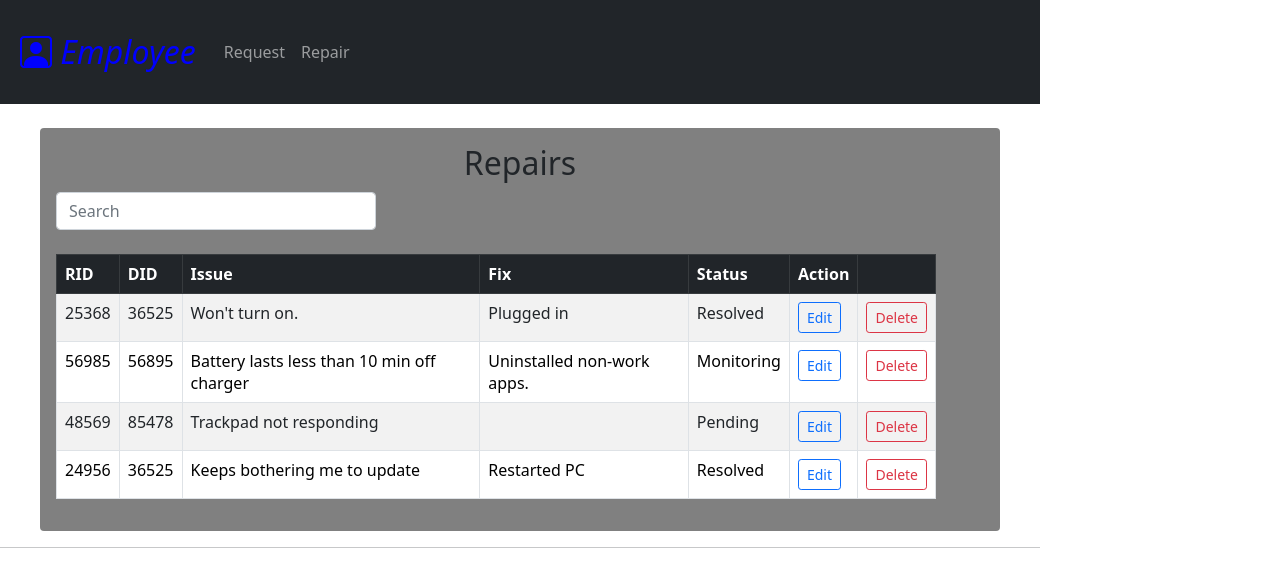
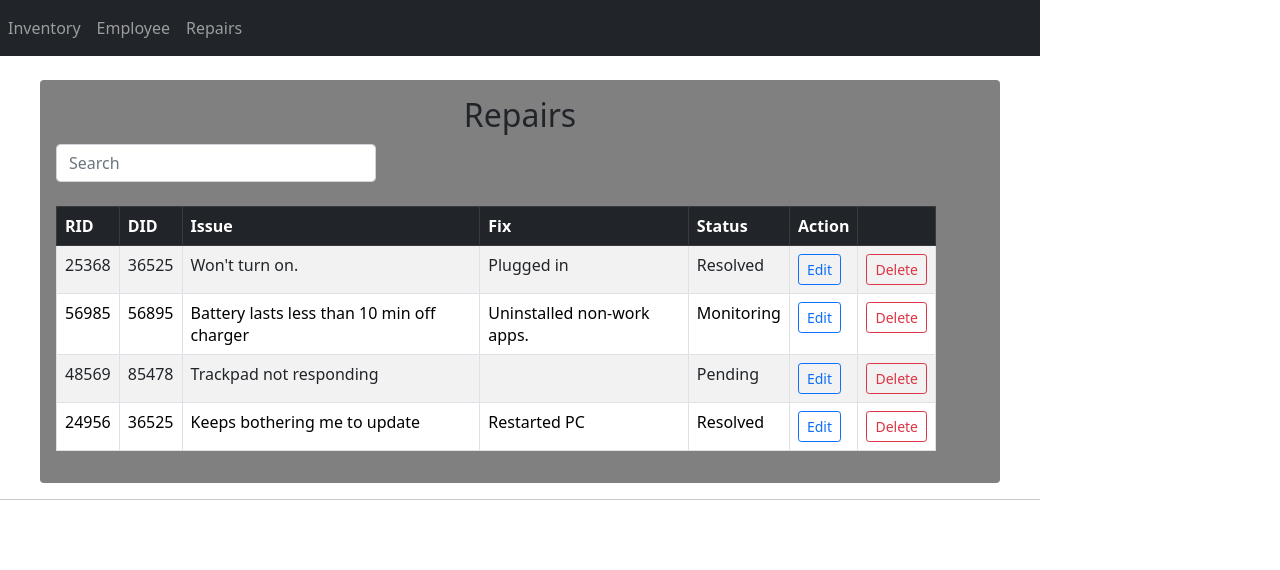
Before and after one commit to JobeFarkley/sdt-inventory-cfscqx, an Angular app: page /repair-search in a window 1280 px wide. Shown: the top 570 px of the page. Built offline with nearby package versions, Linux system fonts and the light colour scheme.

Commit message:
4 files modified

```diff
--- a/src/app/add-device/add-device.component.ts
+++ b/src/app/add-device/add-device.component.ts
@@ -24,7 +24,7 @@ export class AddDeviceComponent implements OnInit {
     const newDevice: Device = {
       DID: this.DID,
       deviceName: this.deviceName,
-      assignedUID: this.assignedUID
+      assignedUID: 0
     }
     this.devices.push(newDevice)
   }
--- a/src/app/app.component.html
+++ b/src/app/app.component.html
@@ -1 +1 @@
-<app-employee-details></app-employee-details>
+<app-it-head-details></app-it-head-details>
--- a/src/app/inventory-details/inventory-details.component.html
+++ b/src/app/inventory-details/inventory-details.component.html
@@ -34,7 +34,7 @@
             <td>{{device.deviceName}}</td>
             <td>{{device.assignedUID}}</td>
             <td>
-              <button [disabled]="!(device.assignedUID == '')"  type="button" class="btn btn-sm btn-outline-primary" (click)="requestDevice(device)">Request</button>
+              <button [disabled]="!(device.assignedUID == 'N/A' || device.assignedUID == '0')"  type="button" class="btn btn-sm btn-outline-primary" (click)="requestDevice(device)">Request</button>
             </td>
 
           </tr>
--- a/src/app/mock-data.ts
+++ b/src/app/mock-data.ts
@@ -49,14 +49,17 @@ export let DEVICES: any = [
   {
     DID: 461379,
     deviceName: "Mobile Workstation #2",
+    assignedUID: "N/A"
   },
   {
     DID: 865492,
     deviceName: "Mobile Workstation #3",
+    assignedUID: "N/A"
   },
   {
     DID: 778899,
     deviceName: "Workstation Tablet #2",
+    assignedUID: "N/A"
   },
 ];
 
```
